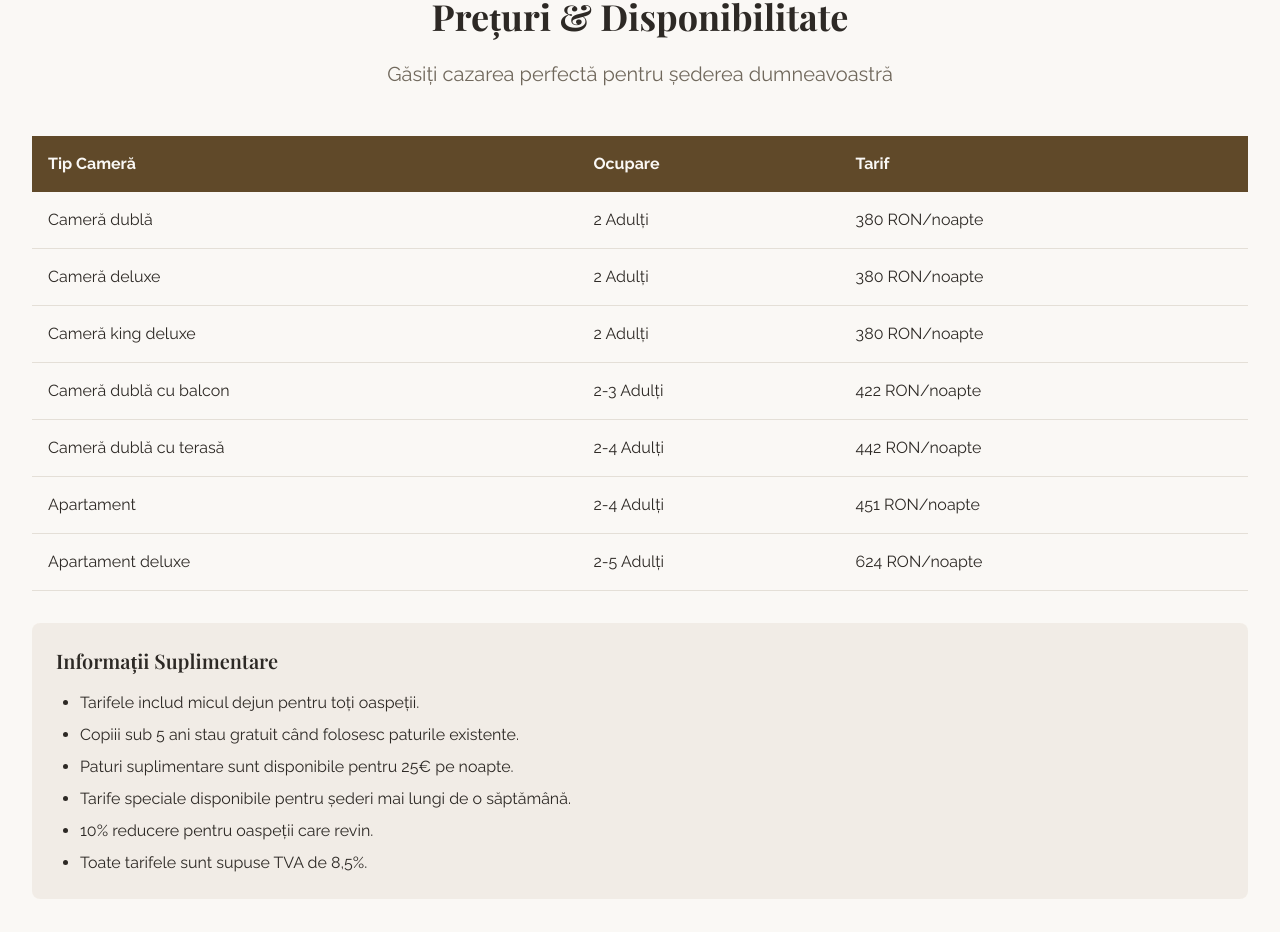
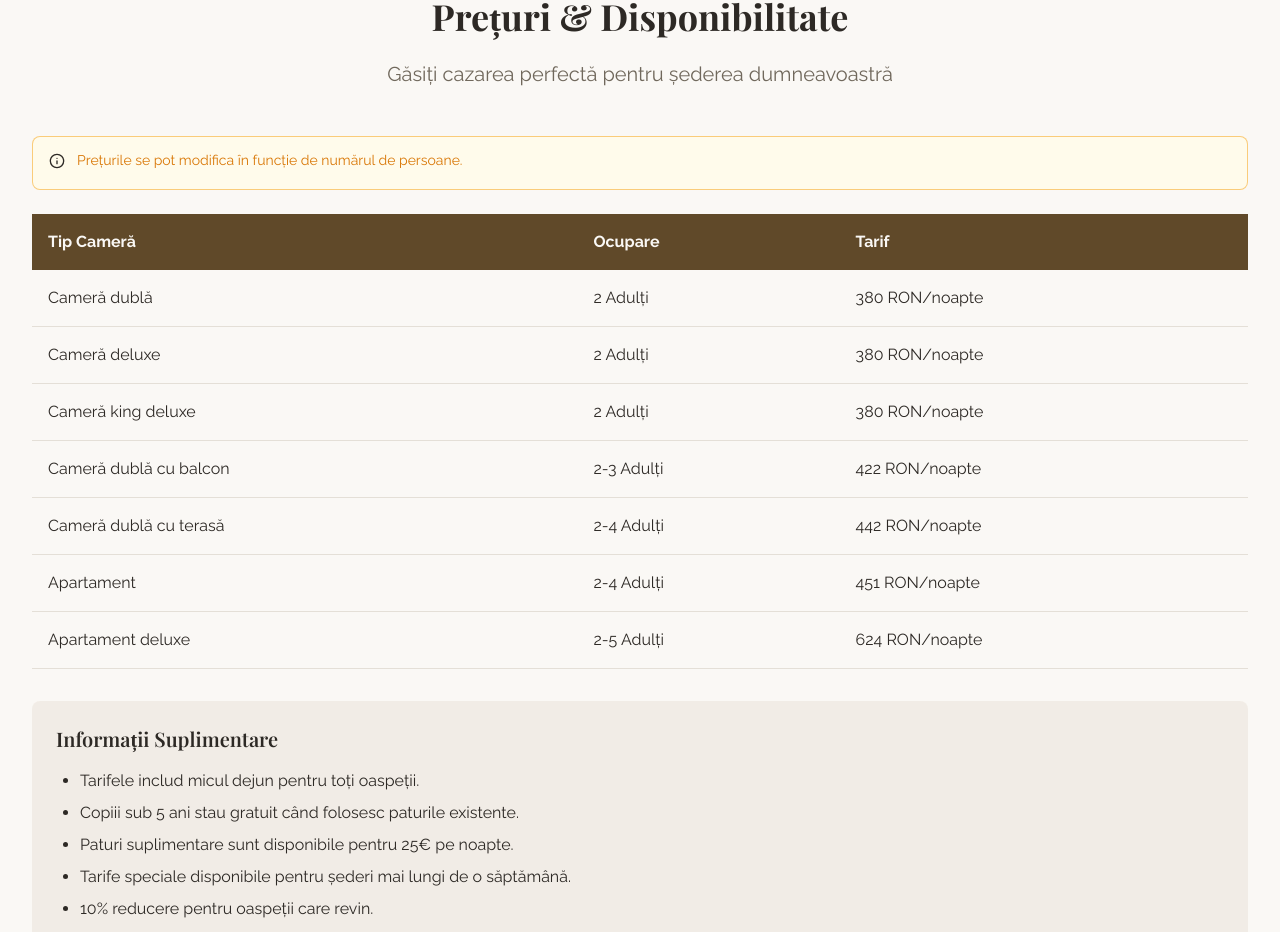
Before and after one commit to andreistomff/sleepy-hollow-website, a React (Vite) app: page / in a window 1280 px wide. Shown: the part 4668-5600 px from the top of the page. Built offline with nearby package versions, Linux system fonts and the light colour scheme.

Commit message:
Add note to table
Add a note to the prices and availability table that mentions that prices can change depending on the number of people.

```diff
--- a/src/pages/Index.tsx
+++ b/src/pages/Index.tsx
@@ -6,6 +6,8 @@ import Rooms from "@/components/Rooms";
 import Amenities from "@/components/Amenities";
 import Contact from "@/components/Contact";
 import Footer from "@/components/Footer";
+import { Alert, AlertDescription } from "@/components/ui/alert";
+import { InfoIcon } from "lucide-react";
 
 const Index = () => {
   // Room data that matches the data from Rooms.tsx
@@ -89,7 +91,14 @@ const Index = () => {
               Găsiți cazarea perfectă pentru șederea dumneavoastră
             </p>
 
-            <div className="overflow-x-auto mt-12">
+            <Alert className="my-4 border-amber-500/50 bg-amber-50 dark:bg-amber-950/20">
+              <InfoIcon className="h-4 w-4 text-amber-600" />
+              <AlertDescription className="text-amber-600 dark:text-amber-400">
+                Prețurile se pot modifica în funcție de numărul de persoane.
+              </AlertDescription>
+            </Alert>
+
+            <div className="overflow-x-auto mt-6">
               <table className="w-full border-collapse">
                 <thead>
                   <tr className="bg-primary text-primary-foreground">
```
